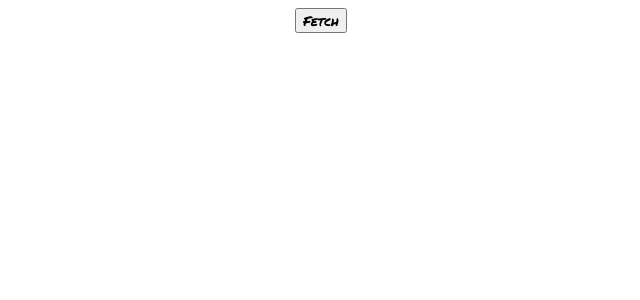
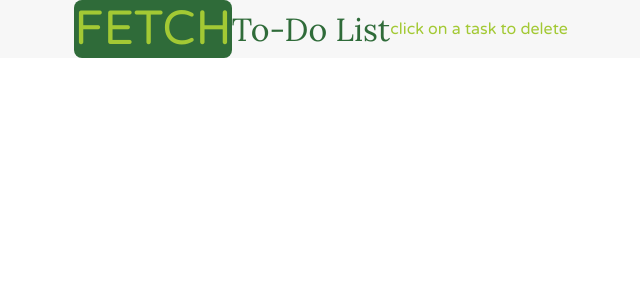
Before and after one commit to lacrivella/typescript-react, a React (Create React App) app: page / in a window 1280 px wide. Shown: the top 300 px of the page, without its empty margins (319-959 px from the left). Built offline with nearby package versions, Linux system fonts and the light colour scheme.

Commit message:
messing around with css

```diff
--- a/src/components/App.module.css
+++ b/src/components/App.module.css
@@ -1,11 +1,45 @@
-@import url('https://fonts.googleapis.com/css2?family=Overpass&family=Permanent+Marker&display=swap');
+@import url('https://fonts.googleapis.com/css2?family=Lora&family=Varela+Round&display=swap');
+
+* {
+  margin: 0;
+  padding: 0;
+  box-sizing: border-box;
+}
 
 .container {
+  font-family: 'Lora', serif;
+  color: #2f6b39;
+  font-size: 16px;
+  background-color: #F7F7f7;
+  width: 100%;
+  height: 100%;
   display: flex;
   justify-content: center;
   align-items: center;
+
 }
 
 .button {
-  font-family: 'Permanent Marker', cursive;
+  font-family: 'Varela Round', sans-serif;
+  font-size: 48px;
+  color: #a3c934;
+  border-radius: 8px;
+  border-style: none;
+  background-color: #2f6b39;
 }
+
+.span {
+  font-size: 32px;
+}
+
+.info {
+  color: #a3c934;
+  font-family: 'Varela Round', sans-serif;
+}
+
+.list {
+  font-family: 'Lora', serif;
+  color: #2f6b39;
+  font-size: 16px;
+  list-style: none;
+}
--- a/src/components/App.tsx
+++ b/src/components/App.tsx
@@ -39,7 +39,7 @@ class _App extends React.Component<AppProps, AppState> {
   renderList(): JSX.Element[] {
     return this.props.todos.map((todo: Todo) => {
       return (
-        <ul>
+        <ul className={styles.list}>
           <li onClick={() => this.onTodoClick(todo.id)} key={todo.id}>
             {todo.title}
           </li>
@@ -51,8 +51,10 @@ class _App extends React.Component<AppProps, AppState> {
   render() {
     return (
       <div className={styles.container}>
-        <button className={styles.button} onClick={this.onButtonClick}>Fetch</button>
+        <button className={styles.button} onClick={this.onButtonClick}>FETCH</button>
         {this.state.fetching ? 'LOADING' : null}
+        <div className={styles.span}>To-Do List</div>
+        <div className={styles.info}>click on a task to delete</div>
         {this.renderList()}
       </div>
     );
```
